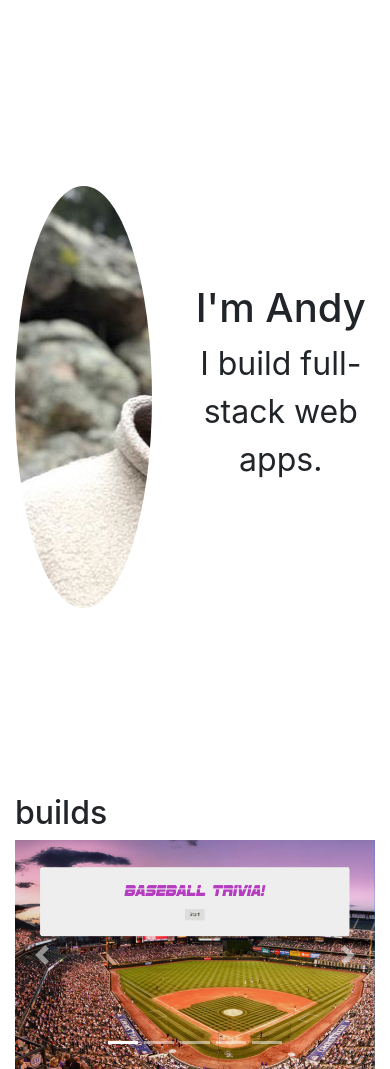
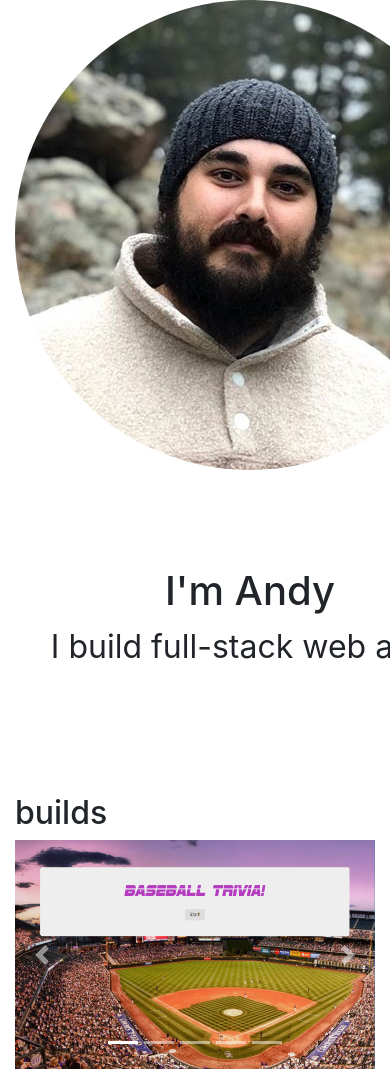
Before and after one commit to andersonboyd/portfolio, a PHP site: page / in a window 390 px wide; the page is wider, and only the part inside the window is pictured. Shown: the part 40-1109 px from the top of that part. Run offline with PHP 8.4, Linux system fonts and the light colour scheme.

Commit message:
made photo static, added media query

```diff
--- a/assets/style.css
+++ b/assets/style.css
@@ -19,18 +19,16 @@ body {
     text-align: center;
 }
 .myphoto{
-    width: 35vw;
-    height: 50vh;
+    width: 470px;
+    height: 470px;
     border-radius: 50%;
     background: url("../images/boydimage1.jpg") no-repeat left center #fff;
     align-self: center;
     justify-self: center;
-    position: relative;
 }
 .about{
     margin-bottom: 10px;
     align-self: center;
-    padding-inline-start: 35px;
 }
 
 .lede{
@@ -62,3 +60,10 @@ body {
 .buildLink:hover{
     background-color: #0056b3;
 }
+
+@media only screen and (max-width: 800px){
+    .wrapper{
+        grid-template-columns: 1fr;
+        grid-template-rows: 0.3fr 1fr;
+    }
+}
--- a/index.html
+++ b/index.html
@@ -28,7 +28,7 @@
                 <div class="myphoto"></div>
                 <div class="about">
                     <h1 class="display-4-greeting">I'm Andy</h1>
-                    <p class="lede">I build full-stack web apps.</p>
+                    <p class="lede">I build full-stack web apps</p>
                     <div class="clearfix"></div>
                 </div>
             </div>
```
